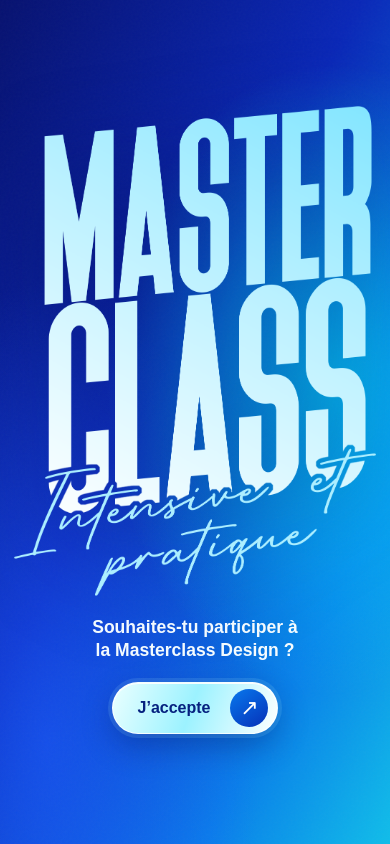
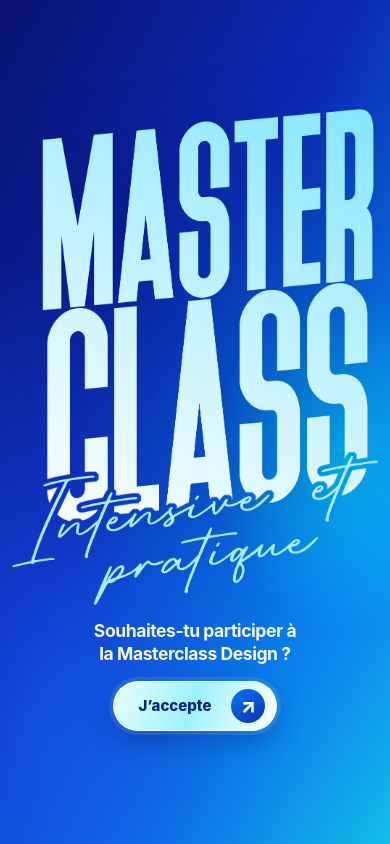
Before and after one commit to hesh-0901/la-compassion-design, a React (Vite) app: page / in a window 390 px wide. Built offline with nearby package versions, Linux system fonts and the light colour scheme.

Commit message:
Simplify blue landing layout for mobile and desktop

```diff
--- a/src/index.css
+++ b/src/index.css
@@ -1,7 +1,7 @@
 :root {
-  font-family: Arial, Helvetica, sans-serif;
-  color: #fff;
-  background: #071a87;
+  font-family: Inter, "DM Sans", Arial, sans-serif;
+  color: #f7fcff;
+  background: #071b91;
   font-synthesis: none;
   text-rendering: optimizeLegibility;
   -webkit-font-smoothing: antialiased;
@@ -19,12 +19,13 @@ html, body, #root {
   margin: 0;
 }
 
-body {
+html, body {
   min-height: 100vh;
   min-height: 100svh;
   overflow-x: hidden;
 }
 
+body { margin: 0; }
 button { font: inherit; }
 
 .welcome-screen {
@@ -34,10 +35,10 @@ button { font: inherit; }
   width: 100%;
   place-items: center;
   overflow: hidden;
-  padding: max(18px, env(safe-area-inset-top)) 16px max(22px, env(safe-area-inset-bottom));
+  padding: max(14px, env(safe-area-inset-top)) 14px max(18px, env(safe-area-inset-bottom));
   background:
-    radial-gradient(ellipse at 85% 45%, rgba(0, 218, 255, .72), transparent 48%),
-    radial-gradient(ellipse at 12% 88%, rgba(28, 89, 255, .62), transparent 44%),
+    radial-gradient(ellipse at 88% 54%, rgba(0, 218, 255, .66) 0%, rgba(0, 137, 255, .28) 27%, transparent 57%),
+    radial-gradient(ellipse at 12% 88%, rgba(25, 95, 255, .52) 0%, transparent 46%),
     linear-gradient(118deg, #06116f 0%, #0927b7 43%, #087fe9 78%, #10bde9 100%);
   position: relative;
   isolation: isolate;
@@ -59,94 +60,80 @@ button { font: inherit; }
   flex-direction: column;
   align-items: center;
   justify-content: center;
-  gap: clamp(16px, 3vh, 26px);
+  gap: clamp(12px, 2vh, 20px);
+  margin: auto;
   text-align: center;
 }
 
 .masterclass-poster {
   display: block;
-  width: min(100%, 430px);
-  max-height: min(66svh, 760px);
+  width: auto;
   height: auto;
+  max-width: 100%;
+  max-height: min(68svh, 780px);
   object-fit: contain;
-  border-radius: 3px;
-  filter: drop-shadow(0 18px 42px rgba(0, 8, 65, .3));
+  border-radius: 2px;
+  filter: drop-shadow(0 16px 36px rgba(0, 8, 65, .24));
 }
 
 .welcome-question {
   max-width: 34rem;
   margin: 0;
   padding: 0 4px;
-  color: #f5fcff;
-  font-size: clamp(17px, 3.8vw, 23px);
+  color: #f7fcff;
+  font-size: clamp(17px, 2.5vw, 22px);
   font-weight: 700;
   line-height: 1.3;
+  letter-spacing: -.025em;
   text-wrap: balance;
 }
 
 .accept-button {
   display: inline-flex;
-  min-height: 54px;
-  min-width: 174px;
+  min-width: 170px;
+  min-height: 50px;
   align-items: center;
   justify-content: center;
   gap: 20px;
-  padding: 6px 8px 6px 24px;
-  border: 1px solid rgba(255,255,255,.82);
+  padding: 0 9px 0 23px;
+  border: 1px solid rgba(255, 255, 255, .78);
   border-radius: 999px;
   color: #06217f;
   background: linear-gradient(110deg, #eaffff 0%, #9cf2ff 48%, #fff 100%);
-  box-shadow: 0 0 0 4px rgba(169,245,255,.12), 0 12px 32px rgba(0,12,82,.32), inset 0 1px 0 rgba(255,255,255,.9);
+  box-shadow: 0 0 0 4px rgba(169, 245, 255, .12), 0 10px 28px rgba(0, 12, 82, .28);
   cursor: pointer;
-  font-size: 16px;
+  font-size: 15px;
   font-weight: 800;
   transition: transform .18s ease, box-shadow .18s ease;
   -webkit-tap-highlight-color: transparent;
 }
-.accept-button:hover {
-  transform: translateY(-2px);
-  box-shadow: 0 0 0 6px rgba(169,245,255,.15), 0 16px 38px rgba(0,12,82,.38);
-}
-.accept-button:active { transform: scale(.98); }
-.accept-button:focus-visible { outline: 3px solid #fff; outline-offset: 5px; }
 
 .button-arrow {
   display: grid;
-  width: 38px;
-  height: 38px;
+  width: 34px;
+  height: 34px;
   place-items: center;
   border-radius: 50%;
   color: #fff;
   background: linear-gradient(145deg, #0878ed, #0631b8);
-  font-size: 22px;
+  font-size: 20px;
 }
 
+.accept-button:hover { transform: translateY(-2px); box-shadow: 0 0 0 6px rgba(169,245,255,.15), 0 14px 34px rgba(0,12,82,.34); }
+.accept-button:active { transform: scale(.98); }
+.accept-button:focus-visible { outline: 3px solid #fff; outline-offset: 4px; }
+
 @media (max-width: 600px) {
-  .welcome-screen {
-    padding-left: 14px;
-    padding-right: 14px;
-  }
-  .welcome-panel {
-    width: 100%;
-    gap: clamp(14px, 2.4vh, 20px);
-  }
-  .masterclass-poster {
-    width: min(100%, 390px);
-    max-height: 64svh;
-  }
-  .welcome-question {
-    max-width: 22rem;
-    font-size: clamp(16px, 4.5vw, 20px);
-  }
-  .accept-button {
-    min-height: 52px;
-    min-width: 166px;
-  }
+  .welcome-screen { padding-right: 12px; padding-left: 12px; }
+  .welcome-panel { width: 100%; gap: clamp(10px, 1.8vh, 16px); }
+  .masterclass-poster { max-width: 100%; max-height: 68svh; }
+  .welcome-question { max-width: 340px; font-size: clamp(16px, 4.5vw, 20px); }
+  .accept-button { min-height: 50px; min-width: 164px; }
 }
 
-@media (max-height: 700px) {
-  .welcome-panel { gap: 12px; }
-  .masterclass-poster { max-height: 57svh; }
+@media (max-height: 680px) {
+  .welcome-panel { gap: 10px; }
+  .masterclass-poster { max-height: 60svh; }
 }
 
 @media (prefers-reduced-motion: reduce) {
```
